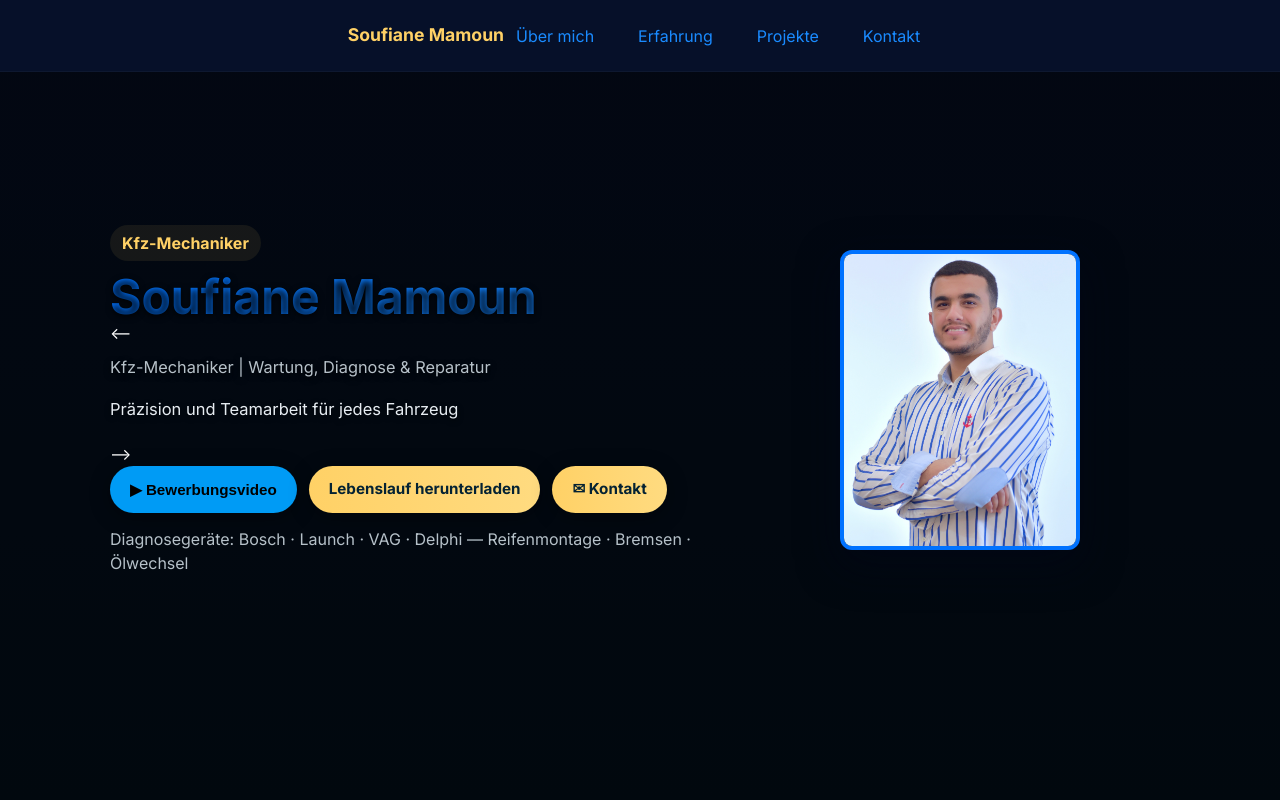
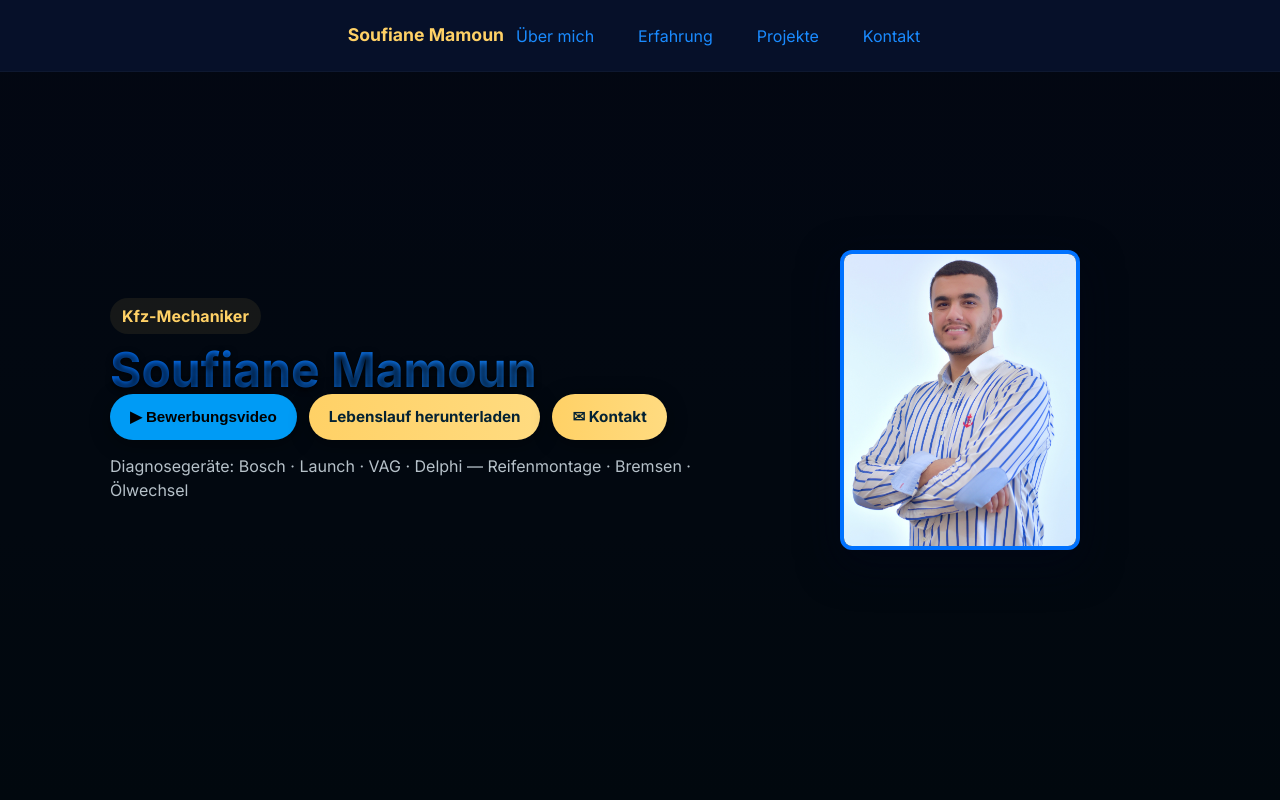
Before and after one commit to soufianmamoun/kfz-mechaniker, a website: page index.html in a window 1280 px wide. Shown: the top 800 px of the page. Drawn offline with Linux system fonts and the light colour scheme.

Commit message:
Remove commented-out lead and slogan from index.html
Removed commented-out lead and slogan elements.

```diff
--- a/index.html
+++ b/index.html
@@ -381,8 +381,7 @@
     <div class="hero-text">
       <span class="eyebrow">Kfz-Mechaniker</span>
       <h1 id="hero-title">Soufiane Mamoun</h1>
-      <--<div class="lead">Kfz-Mechaniker | Wartung, Diagnose & Reparatur</div>
-      <p class="slogan">Präzision und Teamarbeit für jedes Fahrzeug</p>-->
+
 
       <!-- Call-to-Action Buttons -->
       <div class="cta-row" role="group" aria-label="Aktionen">
```
